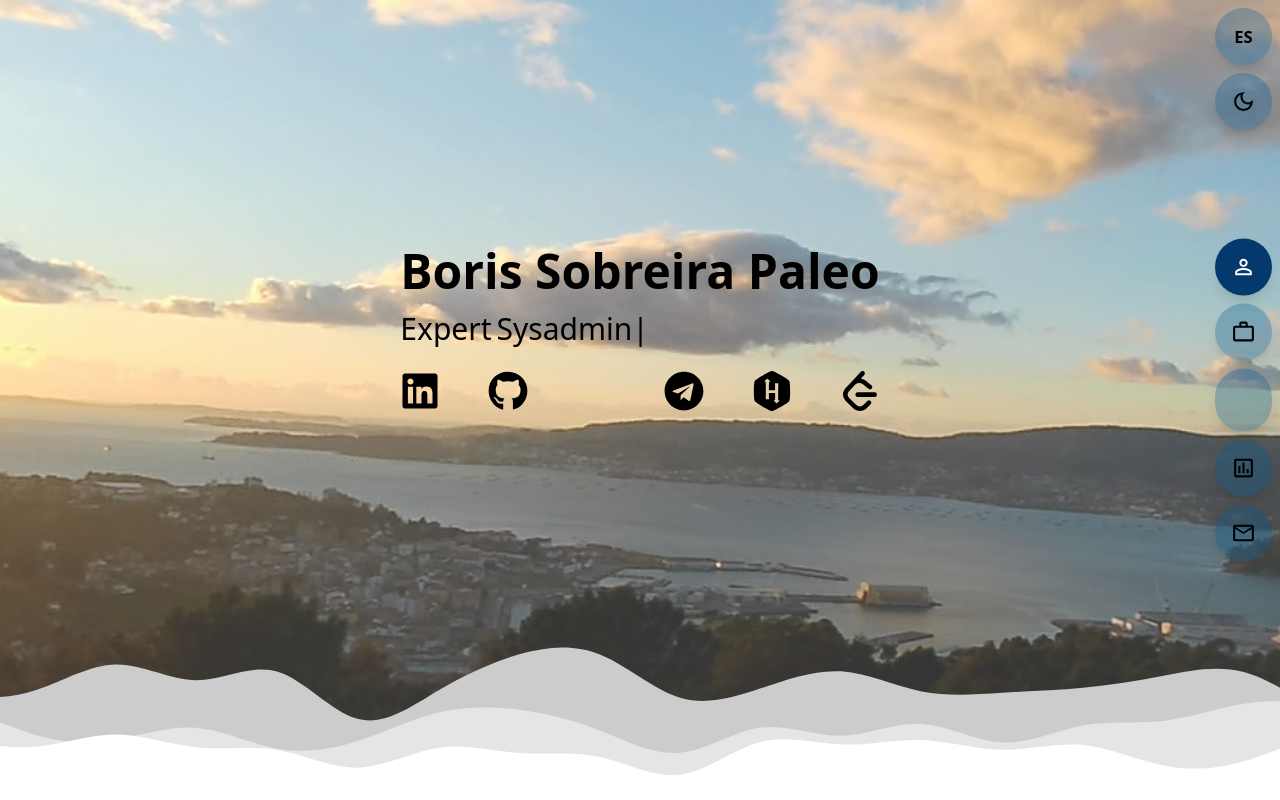
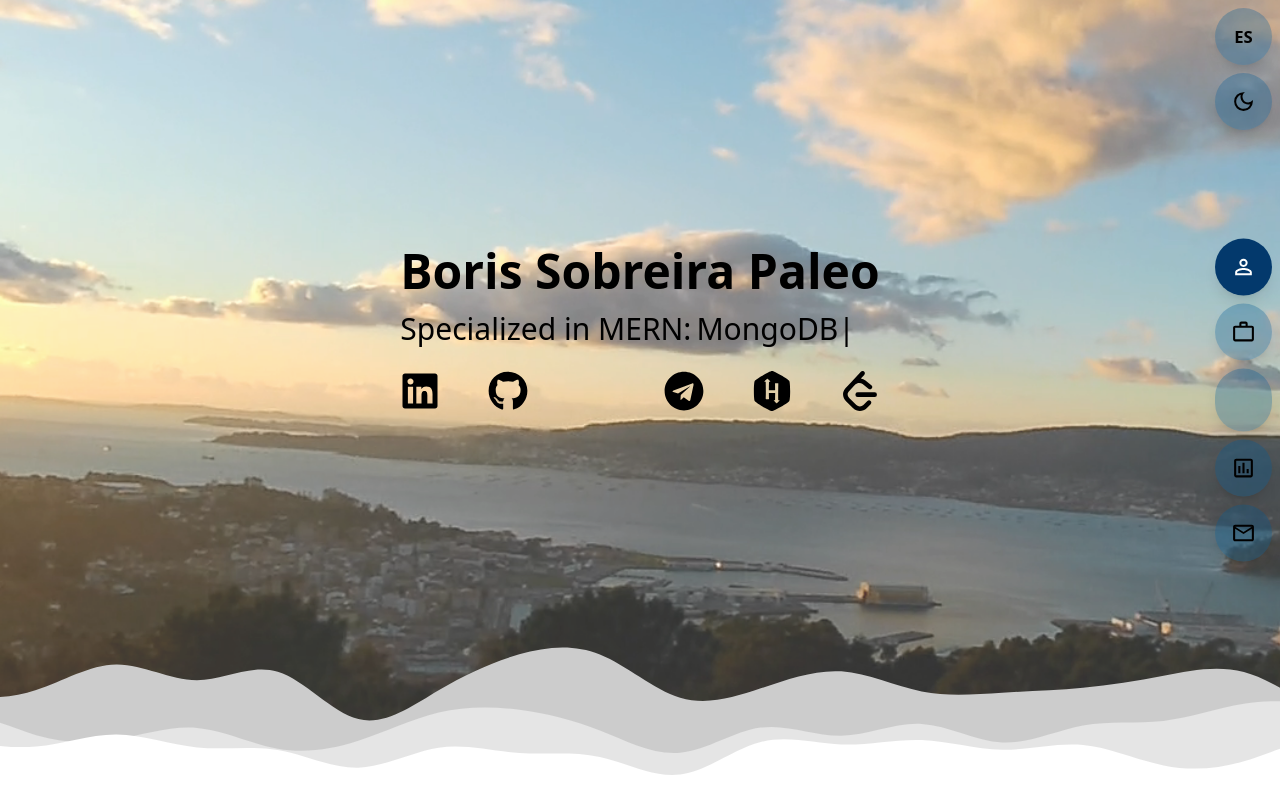
Before and after one commit to BorisSobreiraPaleo/Personal-Website, a React (Vite) app: page / in a window 1280 px wide. Shown: the top 800 px of the page. Built offline with nearby package versions, Linux system fonts and the light colour scheme; some icons are missing.

Commit message:
Update titles in main

```diff
--- a/src/components/Main.jsx
+++ b/src/components/Main.jsx
@@ -20,17 +20,23 @@ const Main = () => {
   const [sequence, setSequence] = useState(()=>{
     if (language === 'es'){
       return ([
-        'Developer',
+        'MongoDB',
         1000,
-        'Sysadmin',
-        1000
+        'Express.js',
+        1000,
+        'React',
+        1000,
+        'Node.js'
       ])
     } else {
       return ([
-        'Developer',
+        'MongoDB',
         1000,
-        'Sysadmin',
-        1000
+        'Express.js',
+        1000,
+        'React',
+        1000,
+        'Node.js'
       ])
     }
   });
@@ -38,17 +44,23 @@ const Main = () => {
   useEffect(() => {
     if (language === 'es'){
       setSequence ([
-        'Developer',
+        'MongoDB',
         1000,
-        'Sysadmin',
-        1000
+        'Express.js',
+        1000,
+        'React',
+        1000,
+        'Node.js'
       ])
     } else {
       setSequence ([
-        'Developer',
+        'MongoDB',
         1000,
-        'Sysadmin',
-        1000
+        'Express.js',
+        1000,
+        'React',
+        1000,
+        'Node.js'
       ])
     }
   }, [language]);
@@ -83,7 +95,7 @@ const Main = () => {
         <div className='absolute max-w-[700px] z-20 flex flex-col top-1/2 transform -translate-y-[90%]'>
           <h1 className='sm:text-5xl text-4xl font-bold dark:text-[#F4F4F9] dark:drop-shadow-[0_4px_3px_rgba(0,0,0,0.5)]'>Boris Sobreira Paleo</h1>
           <h2 className='flex sm:text-3xl text-2xl pt-4 dark:text-[#F4F4F9] dark:drop-shadow-[0_4px_3px_rgba(0,0,0,0.5)]'>
-            {language === 'es' ? 'Experto' : 'Expert'}
+            {language === 'es' ? 'Especializado en MERN:' : 'Specialized in MERN:'}
             <TypeAnimation
               sequence={sequence}
               wrapper="div"
```
